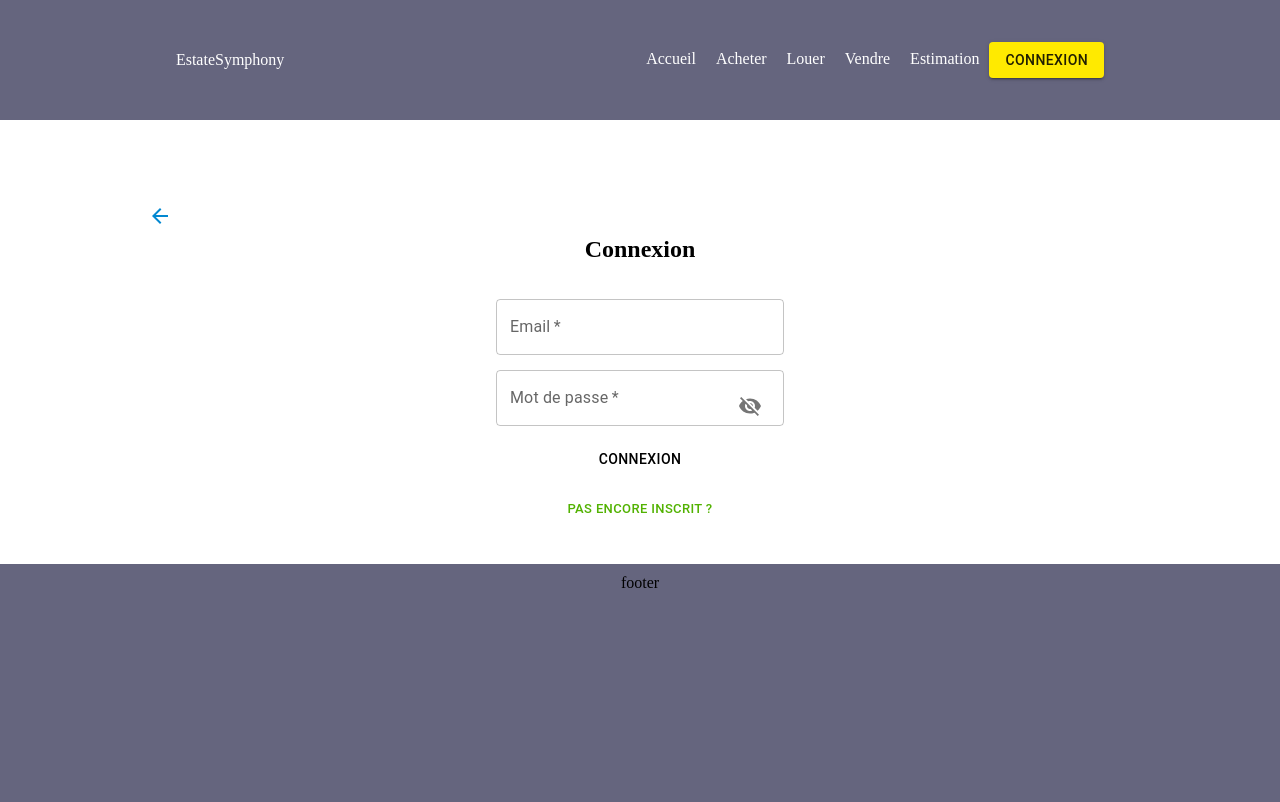
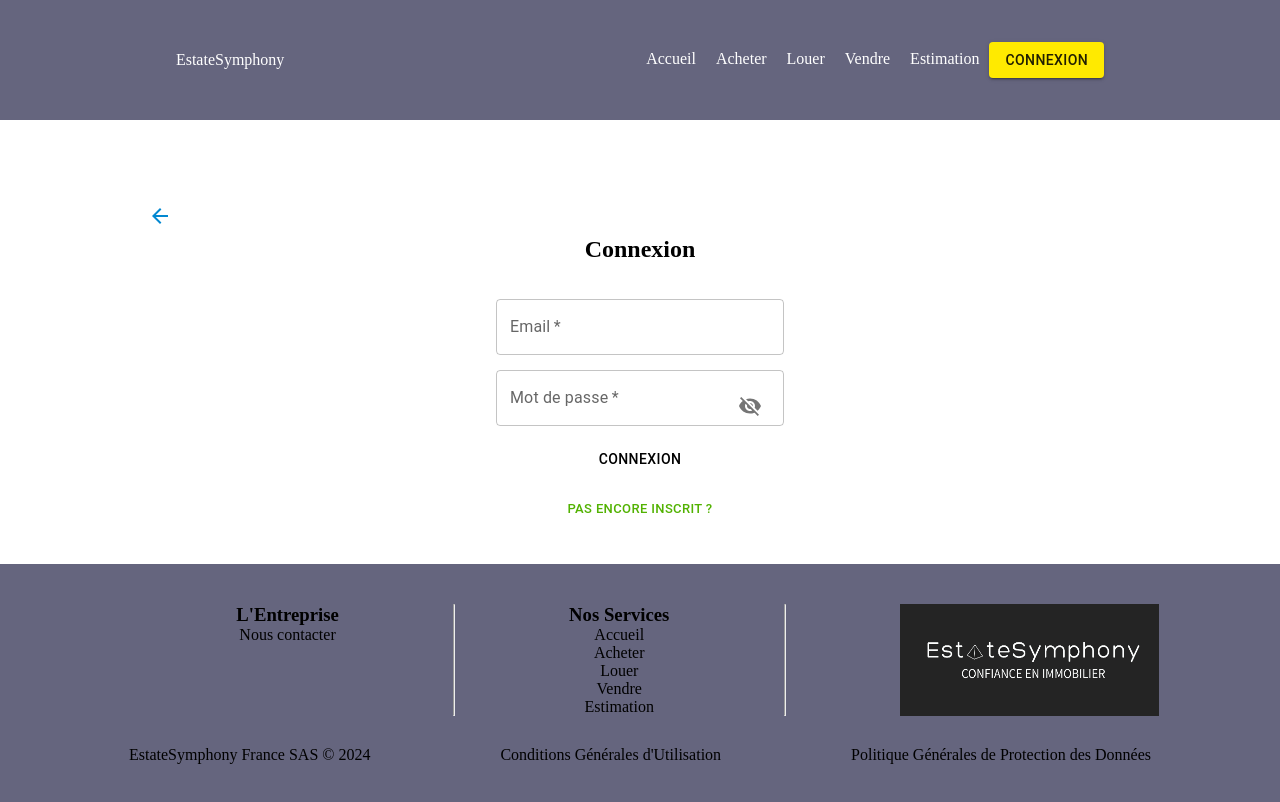
Before and after one commit to Ahsoka80/EstateSymphonyFront, a React (Vite) app in the folder estateSymphonyFront/: page /login in a window 1280 px wide. Built offline with nearby package versions, Linux system fonts and the light colour scheme; no server answers.

Commit message:
footer fini

```diff
--- a/estateSymphonyFront/src/Components/Footer/Footer.css
+++ b/estateSymphonyFront/src/Components/Footer/Footer.css
@@ -3,3 +3,24 @@
     height: 30vh;
     padding-top: 10px;
 }
+
+.rowGlobal{
+    position: relative;
+    display: flex;
+    flex-wrap: wrap;
+    padding: 30px 0px;
+    margin-left: 10%;
+}
+
+img{
+    width: 25%;
+}
+
+.row2{
+    display: grid;
+}
+.rowRight{
+    display: flex;
+    justify-content: space-around;
+
+}
--- a/estateSymphonyFront/src/Components/Footer/Footer.jsx
+++ b/estateSymphonyFront/src/Components/Footer/Footer.jsx
@@ -1,8 +1,39 @@
+import { Container, Stack } from '@mui/material';
 import './Footer.css'
 export default function Footer() {
     return (
         <footer className='footer'>
-            footer
+            <Container>
+                <div className='rowGlobal'>
+
+                    <div>
+                        <h3>L'Entreprise</h3>
+                        <span>Nous contacter</span>
+                    </div>
+
+                    <hr />
+
+                    <div className='row2'>
+                        <h3>Nos Services</h3>
+                        <span>Accueil</span>
+                        <span>Acheter</span>
+                        <span>Louer</span>
+                        <span>Vendre</span>
+                        <span>Estimation</span>
+                    </div>
+
+                    <hr />
+
+                    <img src="../src/assets/img/Logo_white_on_black.jpg" alt="" />
+
+                </div>
+                <div className='rowRight'>
+                    <span>EstateSymphony France SAS © 2024</span>
+                    <span> Conditions Générales d'Utilisation</span>
+                    <span>Politique Générales de Protection des Données</span>
+                </div>
+
+            </Container>
         </footer>
     );
 }
```
Also changed, not shown: estateSymphonyFront/src/assets/img/Logo_white_on_black.jpg (added).
